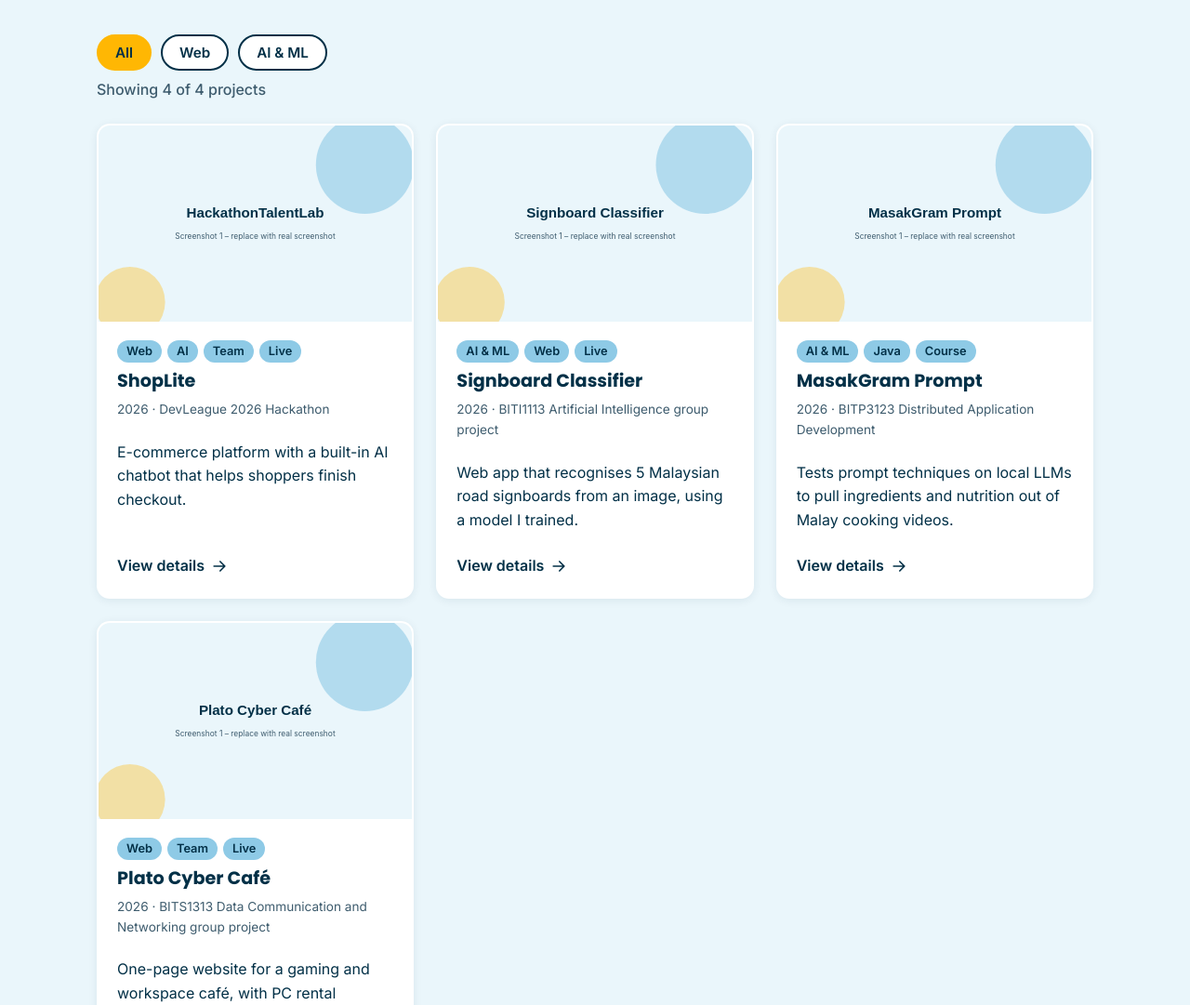
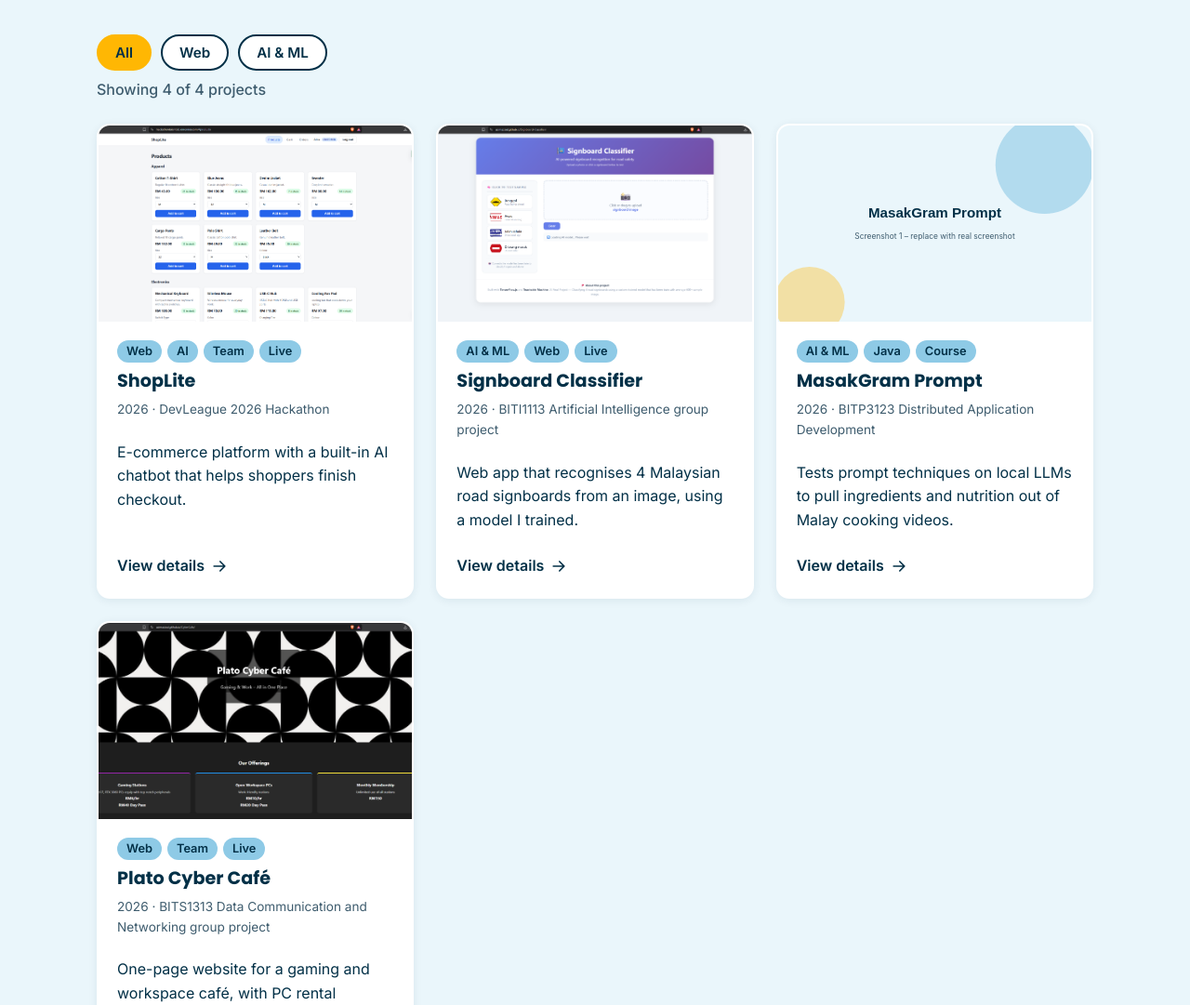
Before and after one commit to AzimAzizul/eportfolio, a plain HTML site: page works.html in a window 1280 px wide. Shown: the part 320-1401 px from the top of the page at 93% size. Drawn offline with Linux system fonts and the light colour scheme.

Commit message:
Add project screenshots and MRSM Surat Akuan
- Works: real screenshots for ShopLite (4), Signboard Classifier and
  Plato Cyber Café; Signboard text corrected to 4 signboards
- Academic: MRSM Surat Akuan (IC number blacked out), highlights
  updated to silat vice president and discipline board roles

Co-Authored-By: Claude Opus 5.5 <noreply@anthropic.com>

```diff
--- a/works.html
+++ b/works.html
@@ -52,7 +52,7 @@
       <div class="works-grid">
         <!-- 1. ShopLite (repo: HackathonTalentLab) -->
         <article class="card card-link work-card" data-category="web ai">
-          <img src="images/hackathon-1.svg" alt="" width="800" height="500">
+          <img src="images/shoplite-2.png" alt="" width="800" height="500">
           <div class="work-card-body">
             <div class="tags"><span class="tag">Web</span><span class="tag">AI</span><span class="tag">Team</span><span class="tag">Live</span></div>
             <h3><button class="stretch" type="button" data-open="dlg-hackathon">ShopLite</button></h3>
@@ -64,12 +64,12 @@
 
         <!-- 2. Signboard Classifier -->
         <article class="card card-link work-card" data-category="ai web">
-          <img src="images/signboard-1.svg" alt="" width="800" height="500">
+          <img src="images/signboard-shot-1.png" alt="" width="800" height="500">
           <div class="work-card-body">
             <div class="tags"><span class="tag">AI &amp; ML</span><span class="tag">Web</span><span class="tag">Live</span></div>
             <h3><button class="stretch" type="button" data-open="dlg-signboard">Signboard Classifier</button></h3>
             <p class="work-meta">2026 · BITI1113 Artificial Intelligence group project</p>
-            <p>Web app that recognises 5 Malaysian road signboards from an image, using a model I trained.</p>
+            <p>Web app that recognises 4 Malaysian road signboards from an image, using a model I trained.</p>
             <span class="work-more" aria-hidden="true">View details <svg class="icon" viewBox="0 0 24 24"><path d="M5 12h14m-6-6 6 6-6 6"/></svg></span>
           </div>
         </article>
@@ -88,7 +88,7 @@
 
         <!-- 4. CyberCafe -->
         <article class="card card-link work-card" data-category="web">
-          <img src="images/cybercafe-1.svg" alt="" width="800" height="500">
+          <img src="images/cybercafe-shot-1.png" alt="" width="800" height="500">
           <div class="work-card-body">
             <div class="tags"><span class="tag">Web</span><span class="tag">Team</span><span class="tag">Live</span></div>
             <h3><button class="stretch" type="button" data-open="dlg-cybercafe">Plato Cyber Café</button></h3>
@@ -119,10 +119,12 @@
     </div>
     <div class="dialog-body">
       <div class="gallery">
-        <img class="gallery-main" src="images/hackathon-1.svg" alt="ShopLite screenshot 1">
+        <img class="gallery-main" src="images/shoplite-1.png" alt="ShopLite sign-in page with demo accounts">
         <div class="gallery-thumbs">
-          <button type="button" aria-current="true" aria-label="Show screenshot 1"><img src="images/hackathon-1.svg" alt="ShopLite screenshot 1"></button>
-          <button type="button" aria-current="false" aria-label="Show screenshot 2"><img src="images/hackathon-2.svg" alt="ShopLite screenshot 2"></button>
+          <button type="button" aria-current="true" aria-label="Show screenshot 1"><img src="images/shoplite-1.png" alt="ShopLite sign-in page with demo accounts"></button>
+          <button type="button" aria-current="false" aria-label="Show screenshot 2"><img src="images/shoplite-2.png" alt="ShopLite product catalogue grouped by category"></button>
+          <button type="button" aria-current="false" aria-label="Show screenshot 3"><img src="images/shoplite-3.png" alt="ShopLite cart with the AI assistant chat open"></button>
+          <button type="button" aria-current="false" aria-label="Show screenshot 4"><img src="images/shoplite-4.png" alt="ShopLite order history"></button>
         </div>
       </div>
       <div class="detail-grid">
@@ -148,14 +150,10 @@
     </div>
     <div class="dialog-body">
       <div class="gallery">
-        <img class="gallery-main" src="images/signboard-1.svg" alt="Signboard Classifier screenshot 1">
-        <div class="gallery-thumbs">
-          <button type="button" aria-current="true" aria-label="Show screenshot 1"><img src="images/signboard-1.svg" alt="Signboard Classifier screenshot 1"></button>
-          <button type="button" aria-current="false" aria-label="Show screenshot 2"><img src="images/signboard-2.svg" alt="Signboard Classifier screenshot 2"></button>
-        </div>
+        <img class="gallery-main" src="images/signboard-shot-1.png" alt="Signboard Classifier page with sample signboards and upload area">
       </div>
       <div class="detail-grid">
-        <div><h3>What it is</h3><p>Upload or pick a sample photo and the page identifies which of 5 Malaysian road signboards it shows, such as bump, caution, no entry and one way.</p></div>
+        <div><h3>What it is</h3><p>Upload or pick a sample photo and the page identifies which of 4 Malaysian road signboards it shows: bump, caution, one way and no entry.</p></div>
         <div><h3>My role</h3><p>Built the website and trained the model in Teachable Machine. Also assigned team tasks such as collecting image samples and testing accuracy.</p></div>
         <div><h3>Built with</h3><div class="tags"><span class="tag">Teachable Machine</span><span class="tag">TensorFlow.js</span><span class="tag">HTML/JS</span><span class="tag">GitHub Pages</span></div></div>
         <div><h3>Status</h3><p>Live and free to try in your browser.</p></div>
@@ -202,11 +200,7 @@
     </div>
     <div class="dialog-body">
       <div class="gallery">
-        <img class="gallery-main" src="images/cybercafe-1.svg" alt="Plato Cyber Café screenshot 1">
-        <div class="gallery-thumbs">
-          <button type="button" aria-current="true" aria-label="Show screenshot 1"><img src="images/cybercafe-1.svg" alt="Plato Cyber Café screenshot 1"></button>
-          <button type="button" aria-current="false" aria-label="Show screenshot 2"><img src="images/cybercafe-2.svg" alt="Plato Cyber Café screenshot 2"></button>
-        </div>
+        <img class="gallery-main" src="images/cybercafe-shot-1.png" alt="Plato Cyber Café landing page with hero banner and offerings">
       </div>
       <div class="detail-grid">
         <div><h3>What it is</h3><p>A one-page site for a gaming and workspace café: offerings, PC rental through a booking form, the team, a Google Maps location and contact details.</p></div>
```
Also changed, not shown: academic.html (+6 -3 lines), images/cybercafe-shot-1.png (added), images/mrsm-surat-akuan.jpg (added), images/shoplite-1.png (added), images/shoplite-2.png (added), images/shoplite-3.png (added), images/shoplite-4.png (added), images/signboard-shot-1.png (added).
